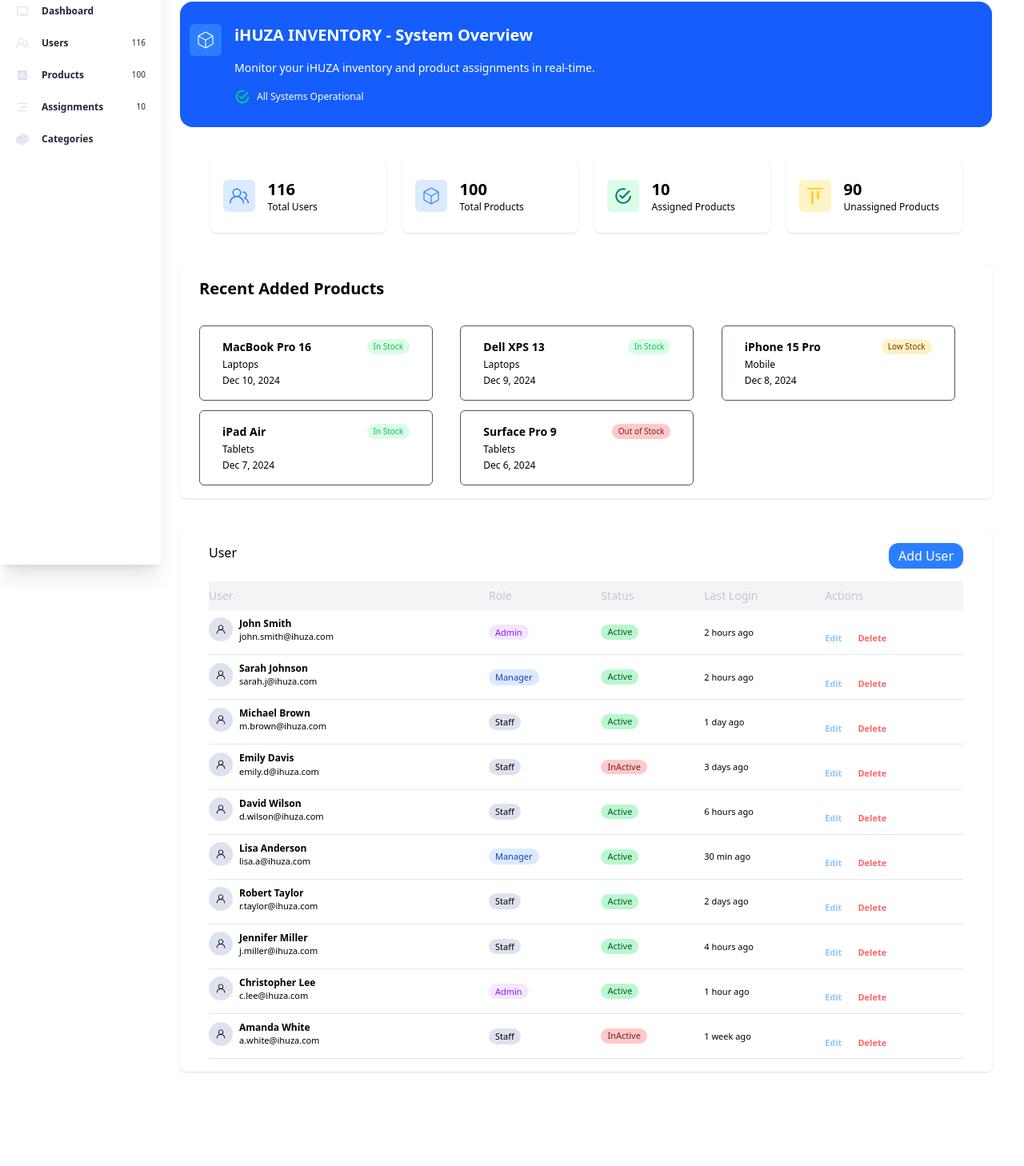
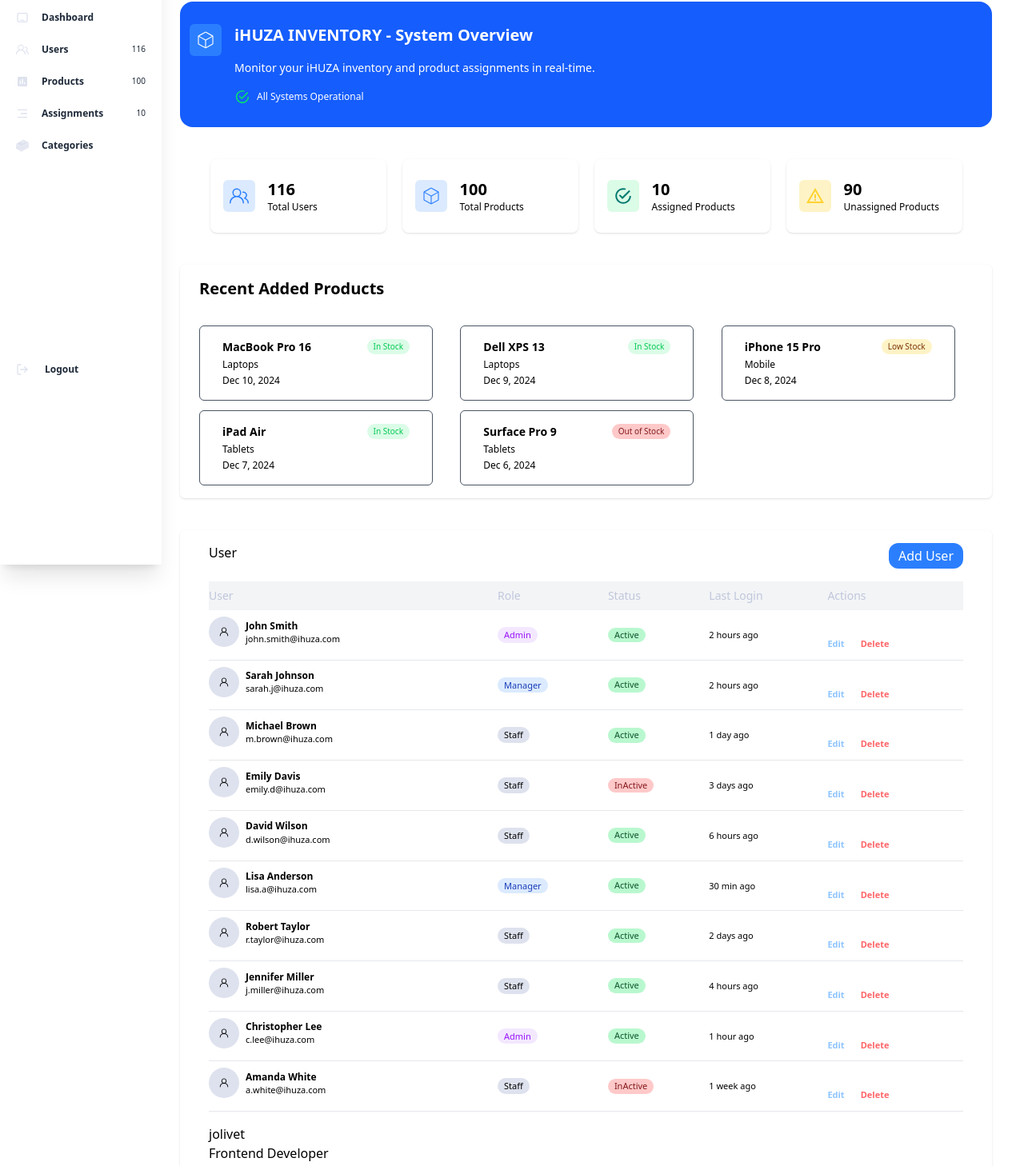
Before and after one commit to kubwimanav/beck-end, a React (Vite) app in the folder dashboard/: page / in a window 1280 px wide. Shown: the part 94-1552 px from the top of the page at 80% size. Before the commit the page ends 1458 px from the top, so only its background shows below. Built offline with nearby package versions, Linux system fonts and the light colour scheme.

Commit message:
contextprovider

```diff
--- a/dashboard/src/App.jsx
+++ b/dashboard/src/App.jsx
@@ -1,14 +1,17 @@
 import './App.css'
 import Layout from './components/Layout'
 import { ThemeProvider } from './context/ThemeContext'
+import { UserProvider } from './context/UserContext'
 
 function App() {
 
   return (
-    <ThemeProvider>
-      <Layout/>
-   </ThemeProvider>
-  )
+    <UserProvider>
+      <ThemeProvider>
+        <Layout />
+      </ThemeProvider>
+    </UserProvider>
+  );
 }
 
 export default App
--- a/dashboard/src/components/DashHome.jsx
+++ b/dashboard/src/components/DashHome.jsx
@@ -1,5 +1,5 @@
 import React from 'react'
-import { MdAlignVerticalTop } from "react-icons/md";
+import { MdAlignVerticalTop, MdWarningAmber } from "react-icons/md";
 import { IoMdCheckmarkCircleOutline } from "react-icons/io";
 import { MdAssessment } from "react-icons/md";
 import { PiCubeLight } from "react-icons/pi";
@@ -8,12 +8,18 @@ import { GoPerson } from "react-icons/go";
 import Cards from './cards';
 import CardText from './CardText';
 import { useTheme } from '../hooks/theme';
+import {  useUser } from '../hooks/Useuser';
 
 
 
 
 function DashHome() {
   const { theme } = useTheme();
+  const { user } = useUser() || {};
+
+
+  const user1=user
+
 
   const tabledate = [
     {
@@ -114,7 +120,7 @@ function DashHome() {
       description: "Assigned Products",
     },
     {
-      icon: <MdAlignVerticalTop className=' bg-amber-100 text-amber-300 text-2xl  h-10 w-10 p-2 rounded-md'/>,
+      icon: <MdWarningAmber className=' bg-amber-100 text-amber-300 text-2xl  h-10 w-10 p-2 rounded-md'/>,
       title: "90",
       description: "Unassigned Products",
     },
@@ -222,7 +228,7 @@ function DashHome() {
             Add User
           </button>
         </div>
-        <div className=' overflow-auto'>
+        <div className=" overflow-auto">
           <table className=" w-full text-left border-collapse">
             <thead>
               <tr
@@ -241,7 +247,7 @@ function DashHome() {
               {tabledate.map((item) => (
                 <tr key={item.email} className=" border-b border-gray-200">
                   <td className=" flex flex-row gap-2 items-center  py-2">
-                    <div className=" bg-[#DEE2EE] p-1 rounded-full sm:p-2">
+                    <div className=" bg-[#DEE2EE] p-1 rounded-full sm:p-3">
                       <GoPerson />
                     </div>
                     <div className=" flex flex-col">
@@ -281,7 +287,17 @@ function DashHome() {
             </tbody>
           </table>
         </div>
+        {user ? (
+          <div>
+            <h1>{user.name}</h1>
+            <h2>{user.role}</h2>
+            <h3>{user.company}</h3>
+          </div>
+        ) : (
+          <div className="text-red-500">User not found</div>
+        )}
       </div>
+
     </div>
   );
 }
--- a/dashboard/src/components/Modal.jsx
+++ b/dashboard/src/components/Modal.jsx
@@ -6,8 +6,9 @@ import { TbDeviceIpadHorizontal } from "react-icons/tb";
 import { GoPeople } from "react-icons/go";
 import { RiMenu3Fill } from "react-icons/ri";
 import { SiBookstack } from "react-icons/si";
-function Modal() {
-  const[handlemadal,setHandlemodal]=useState()
+import { LuLogOut } from 'react-icons/lu';
+function Modal({handlemadal}) {
+
        const sidebarItems = [
           {
             name: " Dashboard",
@@ -36,20 +37,31 @@ function Modal() {
     ];
     const{theme}=useTheme()
   return (
-    <div className=' fixed inset-0 bg-gray-700 h-screen flex flex-col gap-10 items-center justify-center'>
+    <div className=" fixed inset-0 bg-gray-700 h-screen flex flex-col gap-10 items-center justify-center">
       {sidebarItems.map((item) => (
         <div className=" flex flex-row gap-4 items-center ">
           <div className=" text-[#DEE2EE]">{item.icon}</div>
           <div
             className={`flex flex-row w-[130px] justify-between  items-center  font-bold text-xs  ${
               theme === "light" ? "text-white" : "text-white"
-              }`}
+            }`}
             onClick={handlemadal}
           >
             {item.name}
           </div>
         </div>
       ))}
+      <div className=" flex gap-5 mr-20 ">
+        <LuLogOut className="text-[#DEE2EE]" />
+        <p
+          className={`font-bold text-xs ${
+            theme === "light" ? "text-white" : "text-white"
+          }`}
+          onClick={handlemadal}
+        >
+          Logout
+        </p>
+      </div>
     </div>
   );
 }
--- a/dashboard/src/components/Navbar.jsx
+++ b/dashboard/src/components/Navbar.jsx
@@ -34,11 +34,16 @@ function Navbar() {
           onClick={() => {
             setOpen(!open);
           }}
-          className=' text-2xl'
+          className=" text-2xl"
         />
       </div>
       <div className=" hidden sm:flex items-center gap-8">
-        <MdDarkMode onClick={toggleTheme} />
+        {/* <MdDarkMode onClick={toggleTheme} /> */}
+        {theme === "light" ? (
+          <MdDarkMode onClick={toggleTheme} />
+        ) : (
+          <LuSettings onClick={toggleTheme} />
+        )}
         <LuSettings />
         <MdNotificationsNone />
         <p>Admin@ihuza.com</p>
--- a/dashboard/src/components/Sidebar.jsx
+++ b/dashboard/src/components/Sidebar.jsx
@@ -6,6 +6,7 @@ import { TbDeviceIpadHorizontal } from "react-icons/tb";
 import { GoPeople } from "react-icons/go";
 import { RiMenu3Fill } from "react-icons/ri";
 import { SiBookstack } from "react-icons/si";
+import { LuLogOut } from 'react-icons/lu';
 
 function Sidebar() {
   const { theme, toggleTheme } = useTheme();
@@ -37,13 +38,13 @@ function Sidebar() {
     ];
   return (
     <div
-      className={` h-screen hidden w-fit px-9 pt-7 shadow-xl sm:flex sm:px-3 sm:flex-col  md:flex md:flex-col lg:px-5 gap-6 fixed  ${
+      className={` h-screen hidden w-fit px-12 pt-7 shadow-xl sm:flex sm:px-3 sm:flex-col  md:flex md:flex-col lg:px-5 gap-6 fixed  ${
         theme === "light"
           ? "bg-white "
           : "bg-[#1e293b] text-white border-gray-700 border-1 "
       }`}
     >
-      <div className="flex flex-row gap-2 items-center">
+      <div className="flex flex-row gap-2 items-center mb-2">
         <div className=" h-10 w-10 bg-blue-500 flex items-center justify-center rounded-md">
           <PiCubeLight className=" text-2xl text-white" />
         </div>
@@ -53,11 +54,27 @@ function Sidebar() {
         </div>
       </div>
       {sidebarItems.map((item) => (
-        <div className=" flex flex-row gap-4 items-center ">
+        <div className={`flex flex-row gap-4 items-center ${item.butt}`}>
           <div className=" text-[#DEE2EE]">{item.icon}</div>
-          <div className={`flex flex-row w-[130px] justify-between  items-center  font-bold text-xs  sm:w-[100px] lg:w-[130px] ${theme==="light"?"text-gray-800":"text-white"}`}>{item.name} <p className=' font-normal text-[10px]'>{ item.size}</p></div>
+          <div
+            className={`flex flex-row w-[130px] justify-between  items-center  font-bold text-xs  sm:w-[100px] lg:w-[130px] ${
+              theme === "light" ? "text-gray-800" : "text-white"
+            }`}
+          >
+            {item.name} <p className=" font-normal text-[10px]">{item.size}</p>
+          </div>
         </div>
       ))}
+      <div className=" flex gap-5 mt-60 ">
+        <LuLogOut className="text-[#DEE2EE]" />
+        <p
+          className={`font-bold text-xs ${
+            theme === "light" ? "text-gray-800" : "text-white"
+          }`}
+        >
+          Logout
+        </p>
+      </div>
     </div>
   );
 }
--- /dev/null
+++ b/dashboard/src/context/UserContext.jsx
@@ -0,0 +1,18 @@
+import { createContext, useState } from "react";
+
+// eslint-disable-next-line react-refresh/only-export-components
+export const UserContext = createContext();
+
+export const UserProvider = ({ children }) => {
+  const [user, setUser] = useState({
+    name: "jolivet",
+    role: "Frontend Developer",
+    company: "Solvit Africa",
+  });
+
+  return (
+    <UserContext.Provider value={{ user, setUser }}>
+      {children}
+    </UserContext.Provider>
+  );
+};
--- /dev/null
+++ b/dashboard/src/hooks/useUser.js
@@ -0,0 +1,12 @@
+import React, { useContext } from "react";
+import { UserContext } from "../context/UserContext";
+
+const use = React.createContext();
+
+export const useUser = () => {
+  const context = useContext(UserContext);
+  if (!context) {
+    throw new Error("useUser must be used within a UserProvider");
+  }
+  return context;
+};
```
